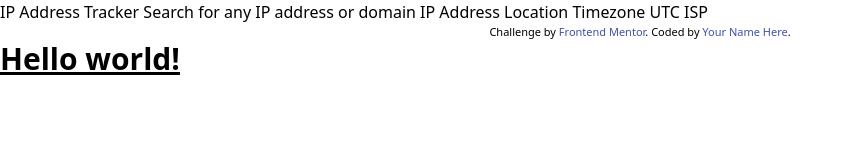
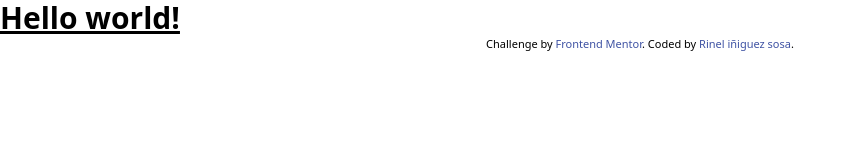
Before and after one commit to rineliniguezsosa/ip-address-tracker, a plain HTML site: page index.html in a window 1280 px wide. Shown: the whole page, without its empty margins (0-853 px from the left). Drawn offline with nearby package versions, Linux system fonts and the light colour scheme.

Commit message:
[FEAT] Cambios en el archivo index.html
- comentando la descripción
- moviendo la parte de la attribution al final del proyecto

```diff
--- a/index.html
+++ b/index.html
@@ -16,23 +16,23 @@
 </head>
 <body>
 
-  IP Address Tracker
+  <!-- IP Address Tracker
 
   Search for any IP address or domain
 
   IP Address
   Location
   Timezone
-    UTC <!-- add offset value dynamically using the API -->
-  ISP
+    UTC ,add offset value dynamically using the API
+  ISP -->
 
-  <div class="attribution">
-    Challenge by <a href="https://www.frontendmentor.io?ref=challenge" target="_blank">Frontend Mentor</a>.
-    Coded by <a href="#">Your Name Here</a>.
-  </div>
 
   <h1 class="text-3xl font-bold underline">
     Hello world!
   </h1>
+  <div class="attribution">
+    Challenge by <a href="https://www.frontendmentor.io?ref=challenge" target="_blank">Frontend Mentor</a>.
+    Coded by <a href="#">Rinel iñiguez sosa</a>.
+  </div>
 </body>
 </html>
```
